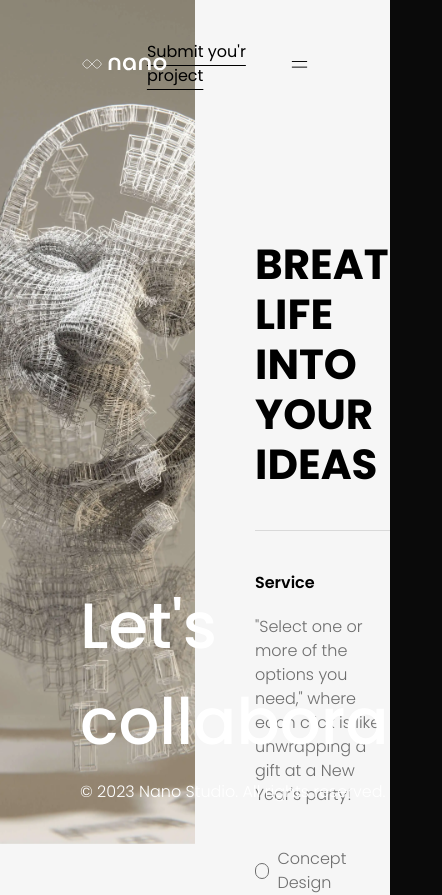
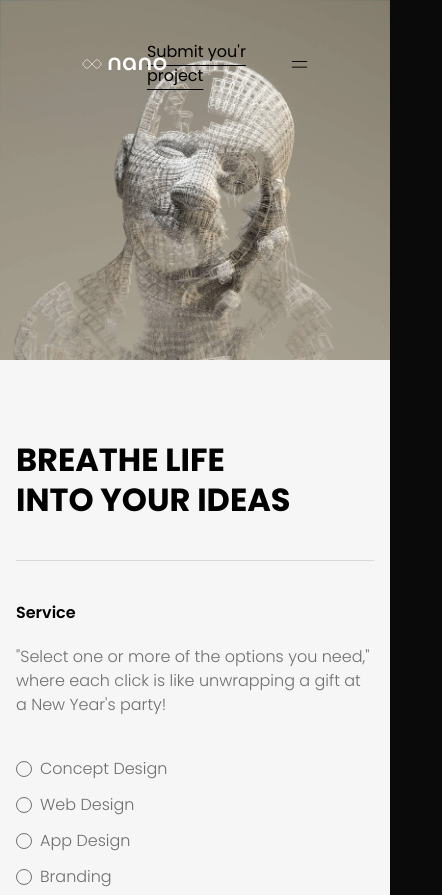
Before and after one commit to Albert-Andrei/Nano, a Next.js app: page /contact in a window 390 px wide. Shown: the top 895 px of the page, 442 px wide, since content can reach past the window. Built offline with nearby package versions, Linux system fonts and the light colour scheme.

Commit message:
feat: contact page responsive

```diff
--- a/src/app/contact/page.tsx
+++ b/src/app/contact/page.tsx
@@ -4,19 +4,19 @@ import ContactForm from "@components/form";
 
 export default function Contact() {
   return (
-    <main className="w-full relative flex flex-row justify-end bg-main">
+    <main className="w-full relative flex flex-row max-lg:flex-col justify-end bg-main">
       {/* image */}
-      <div className="fixed w-[50%] h-screen top-0 left-0 self-start">
+      <div className="fixed max-lg:relative w-[50%] max-xl:w-[45%] max-lg:w-[100%] h-screen max-lg:h-[360px] top-0 left-0 self-start">
         <Image
           src="/images/thinker.webp"
           alt="side image"
           width={3240}
           height={4050}
           priority
-          className="object-cover h-full"
+          className="object-cover h-full max-lg:object-top"
         />
 
-        <div className="absolute left-[80px] bottom-lg">
+        <div className="absolute left-[80px] bottom-lg max-lg:hidden">
           <p className="font-medium text-[64px] leading-[96px] text-white">Let&#39;s collaborate</p>
 
           <div className="flex mt-sm ">
@@ -28,7 +28,7 @@ export default function Contact() {
       </div>
 
       {/* Content */}
-      <div className="w-[50%] bg-main pt-[240px] pl-[60px]">
+      <div className="w-[50%] max-xl:w-[55%] max-lg:w-[100%] bg-main pt-[240px] max-lg:pt-[80px] pl-[60px] max-lg:px-[60px] max-sm:px-[16px]">
         <ContactForm />
       </div>
     </main>
--- a/src/components/form/form.tsx
+++ b/src/components/form/form.tsx
@@ -73,8 +73,12 @@ export const ContactForm: FC = () => {
   };
 
   return (
-    <form ref={form} onSubmit={handleSubmit} className="max-w-[560px] pb-[120px]">
-      <p className="font-bold text-[42px] leading-[50px]">
+    <form
+      ref={form}
+      onSubmit={handleSubmit}
+      className="max-w-[560px] max-md:max-w-[100%] pb-[120px]"
+    >
+      <p className="font-bold text-[2.625rem] max-sm:text-[2rem] leading-[50px] max-sm:leading-[40px]">
         BREATHE LIFE
         <br />
         INTO YOUR IDEAS
@@ -123,7 +127,7 @@ export const ContactForm: FC = () => {
         make a reality?
       </p>
 
-      <div className="flex mt-lg gap-[50px]">
+      <div className="flex max-sm:flex-col mt-lg gap-[50px] max-sm:gap-[40px]">
         <input
           required
           id="name"
```
